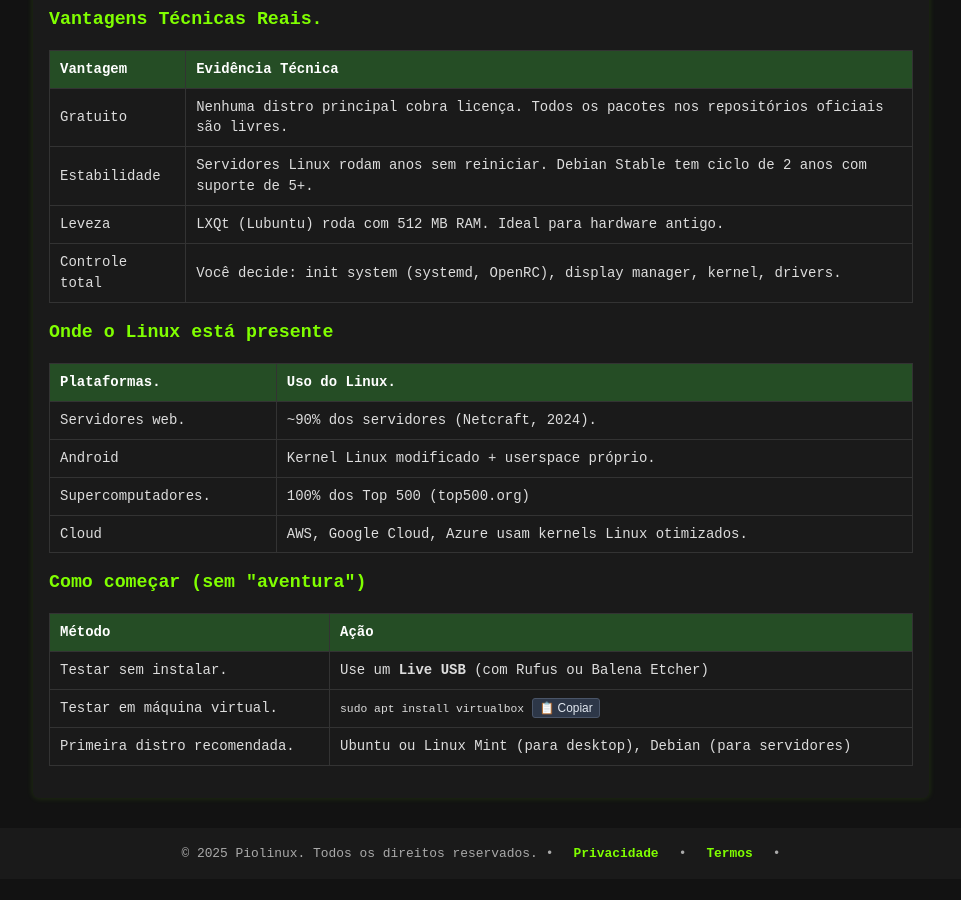
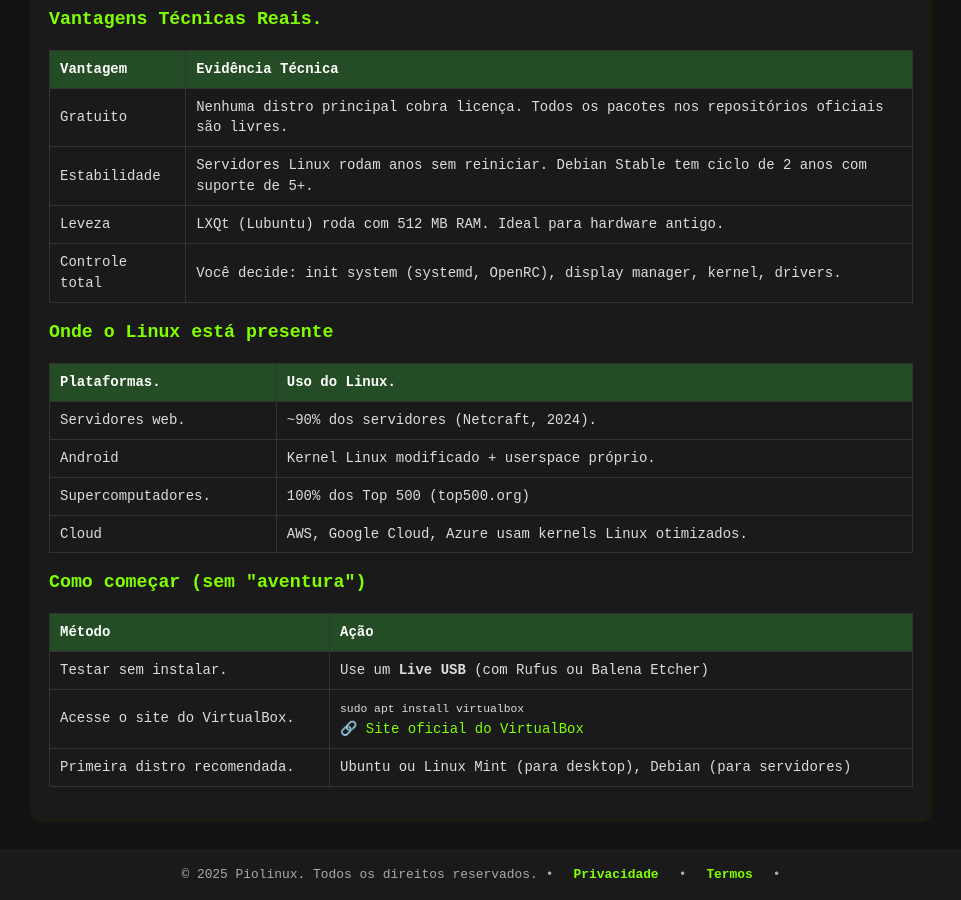
Before and after one commit to Piolinux/piolinux-site, a Jekyll site: the page built from _pages/_iniciantes/linux-o-essencial-tecnico.md, in a window 1280 px wide and 900 px high, scrolled down 1016 px. Shown: the whole window, without its empty margins (159-1120 px from the left). Built offline with Jekyll 4.4.1, drawn with Linux system fonts in a browser that asks for light colours; before the commit the page ends 1895 px from its top, so only the background shows below that.

Commit message:
Update linux-o-essencial-tecnico.md

```diff
--- a/_pages/_iniciantes/linux-o-essencial-tecnico.md
+++ b/_pages/_iniciantes/linux-o-essencial-tecnico.md
@@ -157,12 +157,15 @@ tags: [linux, kernel, open-source, sistema-operacional,]
       <td data-label="Ação">Use um <strong>Live USB</strong> (com Rufus ou Balena Etcher)</td>
     </tr>
     <tr>
-      <td data-label="Método">Testar em máquina virtual.</td>
-      <td data-label="Ação">
-        <code>sudo apt install virtualbox</code>
-        <button class="copy-btn" data-command="sudo apt install virtualbox">📋 Copiar</button>
-      </td>
-    </tr>
+  <td data-label="Método">Acesse o site do VirtualBox.</td>
+  <td data-label="Ação">
+    <code>sudo apt install virtualbox</code><br>
+    <a href="https://www.virtualbox.org/" target="_blank" rel="noopener noreferrer">
+      🔗 Site oficial do VirtualBox
+    </a>
+  </td>
+</tr>
+
     <tr>
       <td data-label="Método">Primeira distro recomendada.</td>
       <td data-label="Ação">Ubuntu ou Linux Mint (para desktop), Debian (para servidores)</td>
```
